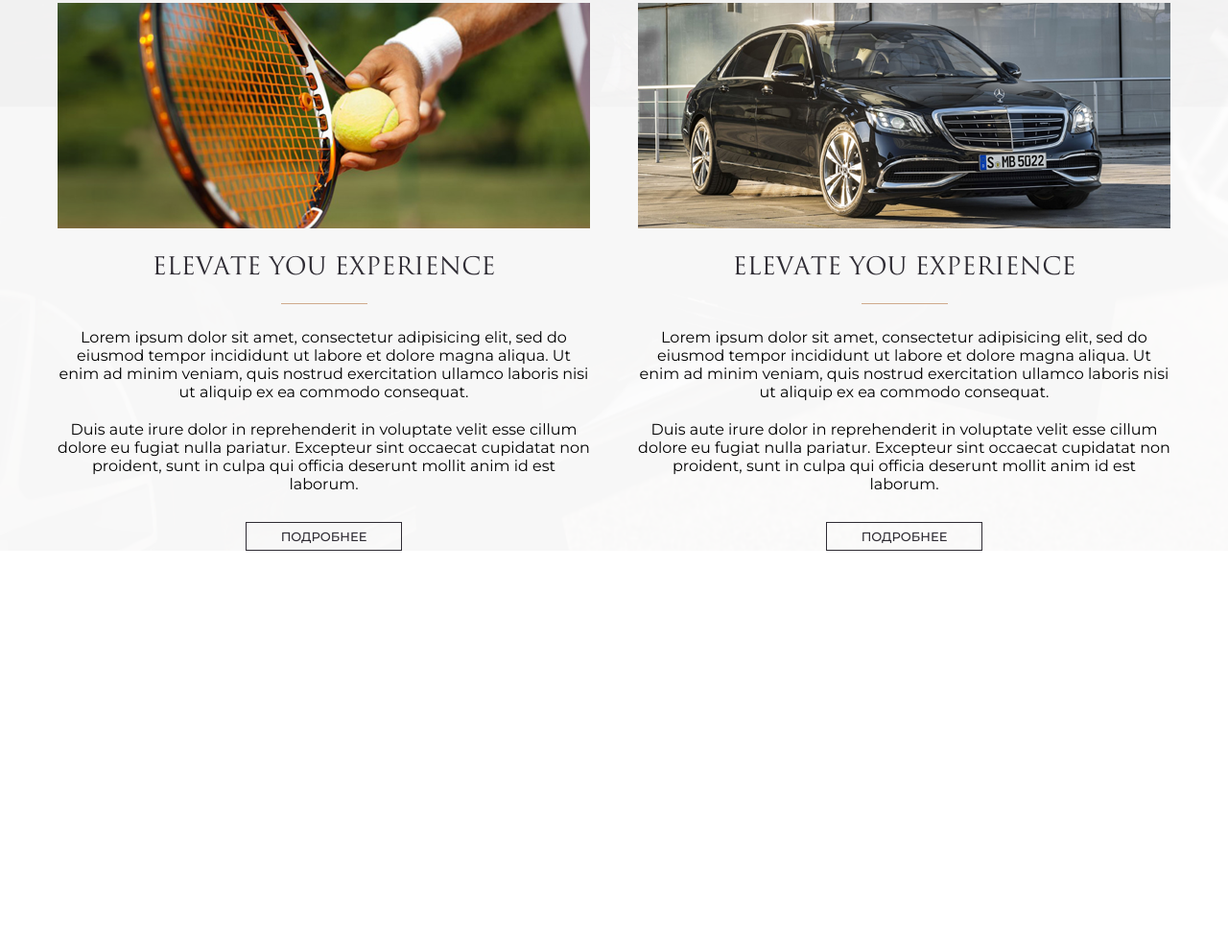
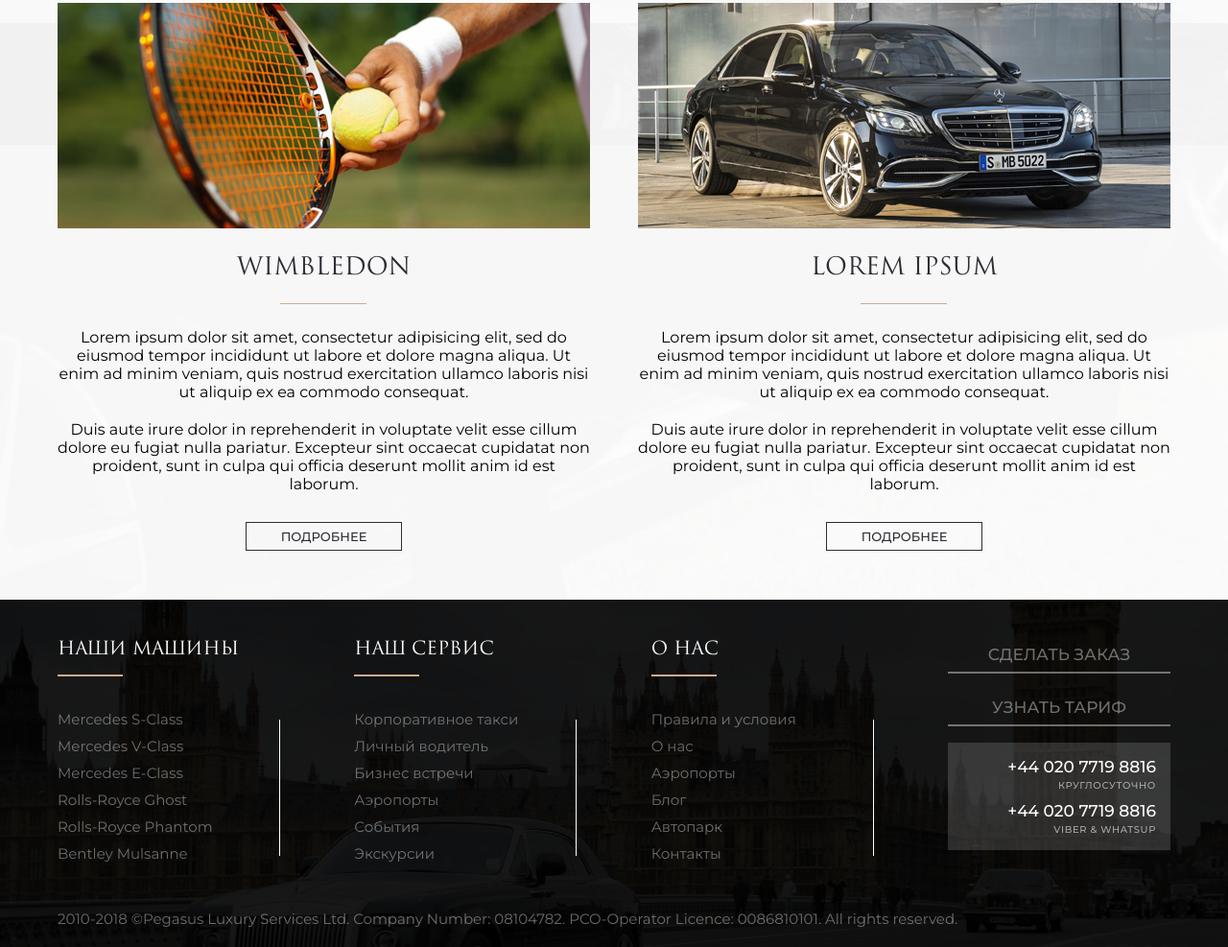
Before and after one commit to YuliaQueen/pegasus, a website: page #src/index.html in a window 1280 px wide. Shown: the part 1734-2721 px from the top of the page at 96% size. Before the commit the page ends 2308 px from the top, so only its background shows below. Drawn offline with nearby package versions, Linux system fonts and the light colour scheme; files that its build step writes are made by us from their sources; files whose address does not match are found by name.

Commit message:
верстка футера

```diff
--- a/#src/html/_content.html
+++ b/#src/html/_content.html
@@ -1,4 +1,3 @@
-
 <div class="content">
     <div class="container">
         <div class="breadcrumbs">
@@ -43,7 +42,7 @@
             </article>
             <article class="article">
                 <img src="../images/article_2.png" alt="article-1" class="article__img">
-                <h2 class="article__title"><a href="#">elevate you experience</a></h2>
+                <h2 class="article__title"><a href="#">FARNBOROUGH Airshow 2018</a></h2>
                 <div class="article__descr">
                     <p>Lorem ipsum dolor sit amet, consectetur adipisicing elit, sed do eiusmod tempor incididunt ut
                         labore et dolore magna aliqua. Ut enim ad minim veniam, quis nostrud exercitation ullamco
@@ -59,7 +58,7 @@
             </article>
             <article class="article">
                 <img src="../images/article_3.png" alt="article-1" class="article__img">
-                <h2 class="article__title"><a href="#">elevate you experience</a></h2>
+                <h2 class="article__title"><a href="#">regatta in england</a></h2>
                 <div class="article__descr">
                     <p>Lorem ipsum dolor sit amet, consectetur adipisicing elit, sed do eiusmod tempor incididunt ut
                         labore et dolore magna aliqua. Ut enim ad minim veniam, quis nostrud exercitation ullamco
@@ -75,7 +74,7 @@
             </article>
             <article class="article">
                 <img src="../images/article_4.png" alt="article-1" class="article__img">
-                <h2 class="article__title"><a href="#">elevate you experience</a></h2>
+                <h2 class="article__title"><a href="#">silverstone</a></h2>
                 <div class="article__descr">
                     <p>Lorem ipsum dolor sit amet, consectetur adipisicing elit, sed do eiusmod tempor incididunt ut
                         labore et dolore magna aliqua. Ut enim ad minim veniam, quis nostrud exercitation ullamco
@@ -91,7 +90,7 @@
             </article>
             <article class="article">
                 <img src="../images/article_5.png" alt="article-1" class="article__img">
-                <h2 class="article__title"><a href="#">elevate you experience</a></h2>
+                <h2 class="article__title"><a href="#">wimbledon</a></h2>
                 <div class="article__descr">
                     <p>Lorem ipsum dolor sit amet, consectetur adipisicing elit, sed do eiusmod tempor incididunt ut
                         labore et dolore magna aliqua. Ut enim ad minim veniam, quis nostrud exercitation ullamco
@@ -107,7 +106,7 @@
             </article>
             <article class="article">
                 <img src="../images/article_6.png" alt="article-1" class="article__img">
-                <h2 class="article__title"><a href="#">elevate you experience</a></h2>
+                <h2 class="article__title"><a href="#">Lorem ipsum</a></h2>
                 <div class="article__descr">
                     <p>Lorem ipsum dolor sit amet, consectetur adipisicing elit, sed do eiusmod tempor incididunt ut
                         labore et dolore magna aliqua. Ut enim ad minim veniam, quis nostrud exercitation ullamco
--- /dev/null
+++ b/#src/html/_footer.html
@@ -0,0 +1,58 @@
+<div class="container">
+    <div class="wrapper">
+        <div class="footer__col">
+            <h3 class="footer__title">НАШИ МАШИНЫ</h3>
+            <nav class="footer-nav">
+                <a class="footer-nav__item">Mercedes S-Class</a>
+                <a class="footer-nav__item">Mercedes V-Class</a>
+                <a class="footer-nav__item">Mercedes E-Class</a>
+                <a class="footer-nav__item">Rolls-Royce Ghost</a>
+                <a class="footer-nav__item">Rolls-Royce Phantom</a>
+                <a class="footer-nav__item">Bentley Mulsanne</a>
+            </nav>
+        </div>
+        <div class="footer__col">
+            <h3 class="footer__title">НАШ СЕРВИС</h3>
+            <nav class="footer-nav">
+                <a class="footer-nav__item">Корпоративное такси</a>
+                <a class="footer-nav__item">Личный водитель</a>
+                <a class="footer-nav__item">Бизнес встречи</a>
+                <a class="footer-nav__item">Аэропорты</a>
+                <a class="footer-nav__item">События</a>
+                <a class="footer-nav__item">Экскурсии</a>
+            </nav>
+        </div>
+        <div class="footer__col">
+            <h3 class="footer__title">О НАС</h3>
+            <nav class="footer-nav">
+                <a class="footer-nav__item">Правила и условия</a>
+                <a class="footer-nav__item">О нас</a>
+                <a class="footer-nav__item">Аэропорты</a>
+                <a class="footer-nav__item">Блог</a>
+                <a class="footer-nav__item">Автопарк</a>
+                <a class="footer-nav__item">Контакты</a>
+            </nav>
+        </div>
+        <div class="footer__col">
+            <div class="footer__links">
+                <a class="footer__link" href="#">сделать заказ</a>
+                <a class="footer__link" href="#">узнать тариф</a>
+            </div>
+            <div class="footer__contacts">
+                <div class="phone footer__phone">
+                    <a href="tel:+4402077198816">+44 020 7719 8816</a>
+                    <span>круглосуточно</span>
+                </div>
+                <div class="phone footer__phone">
+                    <a href="tel:+4402077198816">+44 020 7719 8816</a>
+                    <span>Viber & WhatsUp</span>
+                </div>
+
+            </div>
+        </div>
+    </div>
+    <div class="footer__copy">
+        2010-2018 ©Pegasus Luxury Services Ltd. Company Number: 08104782. PCO-Operator Licence: 0086810101. All rights
+        reserved.
+    </div>
+</div>
--- a/#src/html/_header.html
+++ b/#src/html/_header.html
@@ -2,11 +2,11 @@
 	<div class="header__top">
 		<div class="container">
 			<div class="top-menu">
-				<div class="top-menu__phone">
+				<div class="phone">
 					<a href="tel:+442077198816">+44 20 7719 8816</a>
 					<span>круглосуточно</span>
 				</div>
-				<div class="top-menu__phone">
+				<div class="phone">
 					<a href="tel:+447771007676">+44 777 100 7676</a>
 					<span>Viber & WhatsUp</span>
 				</div>
--- a/#src/index.html
+++ b/#src/index.html
@@ -17,6 +17,9 @@
 	<main class="main">
 		@@include('html/_content.html')
 	</main>
+	<footer class="footer">
+		@@include('html/_footer.html')
+	</footer>
 	<script src="js/script.min.js"></script>
 </body>
 
--- a/#src/scss/_base.scss
+++ b/#src/scss/_base.scss
@@ -9,12 +9,53 @@
     font-size: 13px;
     font-weight: 500;
     font-style: normal;
+    transition: 0.3s;
+
+    &:hover {
+        background-color: #d0aa8c;
+        color: #ffffff;
+        border-color: #d0aa8c;
+        transition: 0.3s;
+    }
 }
 
 .btn--pink {
     background-color: #d0aa8c;
     border-color: #d0aa8c;
     color: #ffffff;
+    transition: 0.3s;
+
+    &:hover {
+        background-color: transparent;
+        color: #2f2c34;
+        border-color: #2f2c34;
+        transition: 0.3s;
+    }
+}
+
+.phone {
+    display: flex;
+    flex-direction: column;
+
+    a {
+        margin-bottom: 5px;
+        color: #2f2c34;
+        font-size: 17px;
+        font-weight: 500;
+        font-style: normal;
+        letter-spacing: normal;
+        text-transform: uppercase;
+    }
+
+
+    span {
+        color: #d0aa8c;
+        font-size: 10px;
+        font-weight: 500;
+        font-style: normal;
+        letter-spacing: 0.63px;
+        text-transform: uppercase;
+    }
 }
 
 .breadcrumbs {
--- a/#src/scss/blocks/_content.scss
+++ b/#src/scss/blocks/_content.scss
@@ -1,4 +1,5 @@
 .content {
+    padding-bottom: 51px;
     background-image: url('../images/bg.png');
     background-size: cover;
     background-position: top center;
--- /dev/null
+++ b/#src/scss/blocks/_footer.scss
@@ -0,0 +1,173 @@
+.footer {
+    padding: 39px 0 20px;
+    color: #ffffff;
+    position: relative;
+    background-image: url('../images/footer_bg.png');
+    background-position: center top 65%;
+    background-repeat: no-repeat;
+    background-size: cover;
+
+    &::before {
+        content: "";
+        position: absolute;
+        width: 100%;
+        height: 100%;
+        top: 0;
+        left: 0;
+        background-color: rgba($color: #000000, $alpha: 0.9);
+        z-index: 1;
+    }
+
+    .wrapper {
+        position: relative;
+        z-index: 2;
+        display: flex;
+        justify-content: space-between;
+    }
+
+    &__col {
+        position: relative;
+        width: 20%;
+
+        &:not(:last-child) {
+            &::before {
+                position: absolute;
+                content: "";
+                width: 1px;
+                height: 50%;
+                bottom: 20%;
+                right: 0;
+                background-color: #ffffff;
+            }
+        }
+
+    }
+
+    &__title {
+        position: relative;
+        margin-bottom: 54px;
+        font-family: Romul;
+        font-size: 19px;
+        font-weight: 400;
+        font-style: normal;
+        letter-spacing: normal;
+        line-height: normal;
+        text-align: left;
+        text-transform: uppercase;
+
+        &::after {
+            content: "";
+            position: absolute;
+            bottom: -19px;
+            left: 0;
+            width: 68px;
+            height: 2px;
+            background-color: #d0aa8c;
+        }
+    }
+
+
+    &-nav {
+        margin-bottom: 49px;
+        display: flex;
+        flex-direction: column;
+
+        &__item {
+            font-size: 15px;
+            font-weight: 400;
+            font-style: normal;
+            letter-spacing: normal;
+            line-height: normal;
+            text-align: left;
+            opacity: 0.4;
+            transition: .3s;
+
+            &:hover {
+                opacity: 1;
+                transition: .3s;
+            }
+
+
+            &+& {
+                margin-top: 9px;
+            }
+        }
+    }
+
+
+    &__links {
+        position: relative;
+        display: flex;
+        flex-direction: column;
+        row-gap: 17px;
+        z-index: 3;
+        margin-bottom: 17px;
+    }
+
+    &__link {
+        display: block;
+        padding: 8px 19px;
+        color: #ffffff;
+        font-size: 17px;
+        font-weight: 500;
+        font-style: normal;
+        letter-spacing: normal;
+        text-align: center;
+        text-transform: uppercase;
+        border-bottom: 2px solid #ffffff;
+        opacity: 0.4;
+        transition: 0.3s;
+
+        &:hover {
+            opacity: 1;
+            transition: 0.3s;
+        }
+    }
+
+    &__contacts {
+        position: relative;
+        padding: 15px;
+
+        &::after {
+            content: "";
+            position: absolute;
+            top: 0;
+            bottom: 0;
+            left: 0;
+            right: 0;
+            background-color: #ffffff;
+            filter: opacity(0.15);
+        }
+    }
+
+    &__phone {
+        text-align: right;
+
+        a {
+            color: #ffffff;
+            margin-bottom: 3px;
+        }
+
+        span {
+            color: #9a9a9a;
+        }
+
+        &+& {
+            margin-top: 10px;
+        }
+
+    }
+
+    &__copy {
+        position: relative;
+        color: #ffffff;
+        font-family: Montserrat;
+        font-size: 15px;
+        font-style: normal;
+        letter-spacing: normal;
+        line-height: normal;
+        text-align: left;
+        z-index: 2;
+        opacity: 0.4;
+    }
+}
--- a/#src/scss/style.scss
+++ b/#src/scss/style.scss
@@ -4,3 +4,4 @@
 @import './base';
 @import './blocks/header';
 @import './blocks/content';
+@import './blocks/footer';
```
Also changed, not shown: #src/scss/blocks/_header.scss (+2 -24 lines), #src/images/footer_bg.png (added), dist/css/style.css, dist/css/style.min.css, dist/images/article-1.webp (deleted), dist/images/footer_bg.webp (added), dist/index.html.
